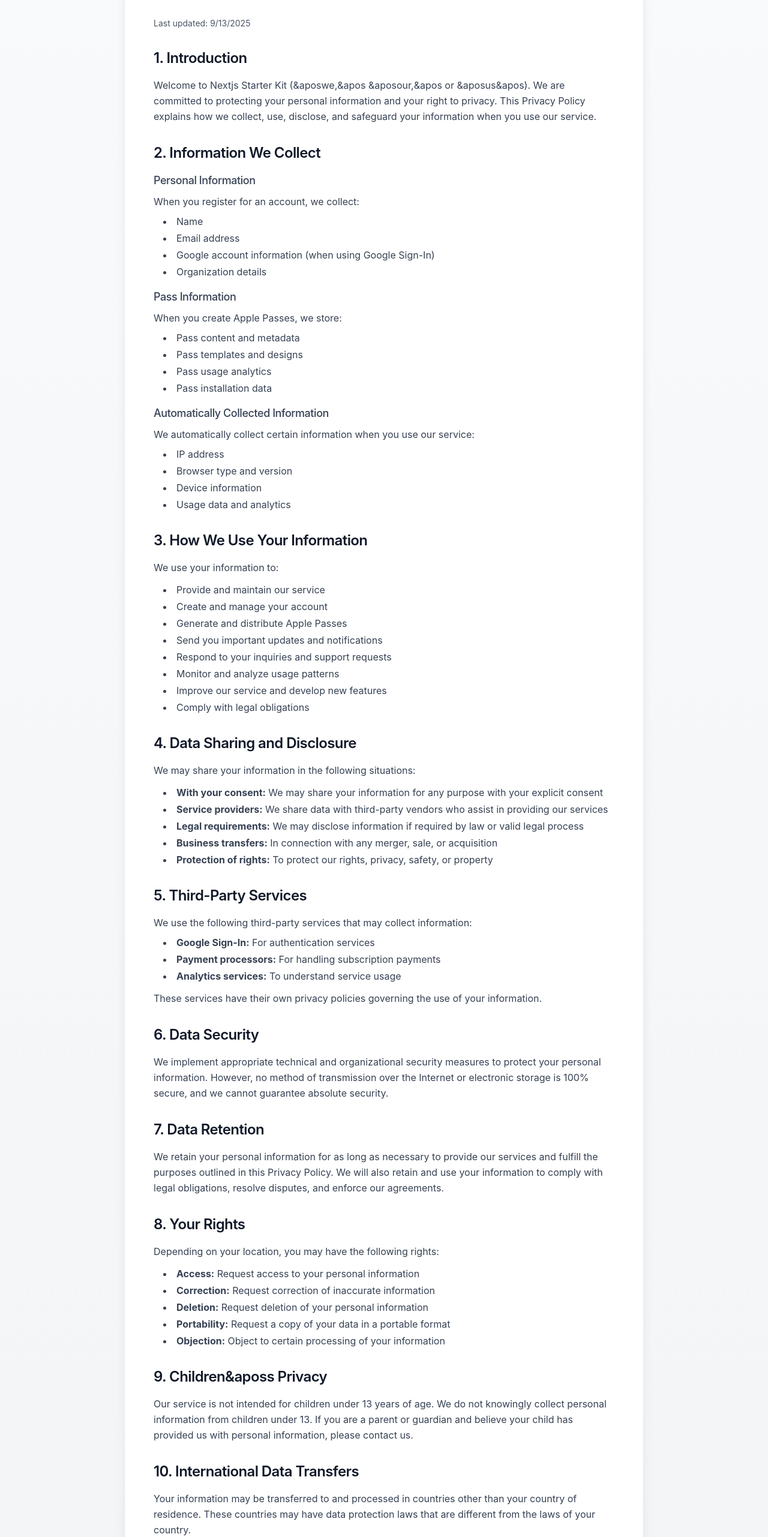
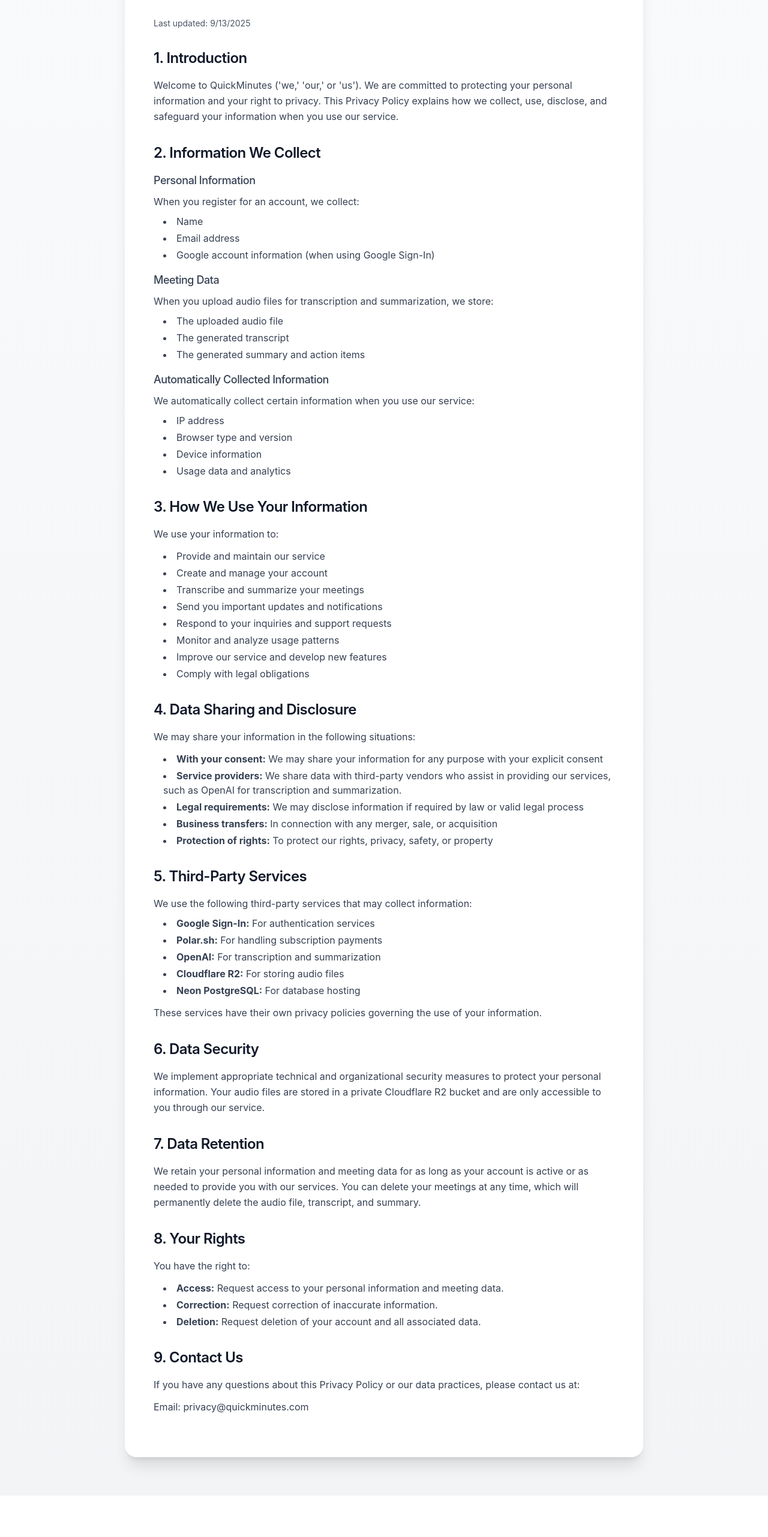
Before and after one commit to MongiLearnsToCode/quickminutes, a Next.js app: page /privacy-policy in a window 1280 px wide. Shown: the part 235-2797 px from the top of the page at 60% size. After the commit the page ends 2728 px from the top, so only its background shows below. Built offline with nearby package versions, Linux system fonts and the light colour scheme.

Commit message:
feat: implement security and privacy features

```diff
--- /dev/null
+++ b/app/api/delete-meeting/route.ts
@@ -0,0 +1,50 @@
+import { NextRequest, NextResponse } from "next/server";
+import { auth } from "@/lib/auth";
+import { db } from "@/db/drizzle";
+import { meetings, summaries, transcripts } from "@/db/schema";
+import { eq } from "drizzle-orm";
+import { deleteAudioAssets } from "@/lib/upload-audio";
+
+export async function POST(req: NextRequest) {
+  try {
+    const session = await auth.api.getSession({
+      headers: req.headers,
+    });
+
+    if (!session?.user?.id) {
+      return NextResponse.json({ error: "Unauthorized" }, { status: 401 });
+    }
+
+    const { meetingId } = await req.json();
+
+    if (!meetingId) {
+      return NextResponse.json(
+        { error: "Meeting ID is required" },
+        { status: 400 },
+      );
+    }
+
+    const [meeting] = await db
+      .select()
+      .from(meetings)
+      .where(eq(meetings.id, meetingId));
+
+    if (!meeting || meeting.userId !== session.user.id) {
+      return NextResponse.json({ error: "Meeting not found" }, { status: 404 });
+    }
+
+    await deleteAudioAssets(meeting.filePath);
+
+    await db.delete(summaries).where(eq(summaries.meetingId, meetingId));
+    await db.delete(transcripts).where(eq(transcripts.meetingId, meetingId));
+    await db.delete(meetings).where(eq(meetings.id, meetingId));
+
+    return NextResponse.json({ message: "Meeting deleted successfully" });
+  } catch (error) {
+    console.error("Delete meeting error:", error);
+    return NextResponse.json(
+      { error: "Failed to delete meeting" },
+      { status: 500 },
+    );
+  }
+}
--- /dev/null
+++ b/app/api/get-signed-url/route.ts
@@ -0,0 +1,52 @@
+import { NextRequest, NextResponse } from "next/server";
+import { auth } from "@/lib/auth";
+import { S3Client, GetObjectCommand } from "@aws-sdk/client-s3";
+import { getSignedUrl } from "@aws-sdk/s3-request-presigner";
+
+const r2 = new S3Client({
+  region: "auto",
+  endpoint: `https://${process.env.CLOUDFLARE_ACCOUNT_ID}.r2.cloudflarestorage.com`,
+  credentials: {
+    accessKeyId: process.env.R2_ACCESS_KEY_ID!,
+    secretAccessKey: process.env.R2_SECRET_ACCESS_KEY!,
+  },
+});
+
+export async function POST(req: NextRequest) {
+  try {
+    const session = await auth.api.getSession({
+      headers: req.headers,
+    });
+
+    if (!session?.user?.id) {
+      return NextResponse.json({ error: "Unauthorized" }, { status: 401 });
+    }
+
+    const { key } = await req.json();
+
+    if (!key) {
+      return NextResponse.json({ error: "File key is required" }, { status: 400 });
+    }
+
+    // Optional: Check if the user has access to this file
+    // For example, you could check if the key starts with the user's ID
+    if (!key.startsWith(session.user.id)) {
+      return NextResponse.json({ error: "Forbidden" }, { status: 403 });
+    }
+
+    const command = new GetObjectCommand({
+      Bucket: process.env.R2_BUCKET_NAME!,
+      Key: key,
+    });
+
+    const signedUrl = await getSignedUrl(r2, command, { expiresIn: 3600 });
+
+    return NextResponse.json({ url: signedUrl });
+  } catch (error) {
+    console.error("Get signed URL error:", error);
+    return NextResponse.json(
+      { error: "Failed to get signed URL" },
+      { status: 500 },
+    );
+  }
+}
--- a/app/dashboard/meeting/[meetingId]/page.tsx
+++ b/app/dashboard/meeting/[meetingId]/page.tsx
@@ -1,9 +1,14 @@
+"use client";
+
 import { db } from "@/db/drizzle";
 import { meetings, summaries, transcripts } from "@/db/schema";
 import { eq } from "drizzle-orm";
 import { notFound } from "next/navigation";
 import { Button } from "@/components/ui/button";
 import { jsPDF } from "jspdf";
+import { useEffect, useState } from "react";
+import { useRouter } from "next/navigation";
+import { toast } from "sonner";
 
 async function getMeetingDetails(meetingId: string) {
   const [meeting] = await db
@@ -43,14 +48,83 @@ function downloadPdfFile(content: string, filename: string) {
   doc.save(filename);
 }
 
-export default async function MeetingDetailsPage({.params,}: {params: { meetingId: string };}) {
-  const { meeting, transcript, summary } = await getMeetingDetails(
-    params.meetingId,
-  );
+export default function MeetingDetailsPage({.params,}: {params: { meetingId: string };}) {
+  const router = useRouter();
+  const [meeting, setMeeting] = useState<any>(null);
+  const [transcript, setTranscript] = useState<any>(null);
+  const [summary, setSummary] = useState<any>(null);
+  const [signedUrl, setSignedUrl] = useState<string | null>(null);
+
+  useEffect(() => {
+    async function fetchData() {
+      const { meeting, transcript, summary } = await getMeetingDetails(
+        params.meetingId,
+      );
+      setMeeting(meeting);
+      setTranscript(transcript);
+      setSummary(summary);
+
+      if (meeting) {
+        try {
+          const response = await fetch("/api/get-signed-url", {
+            method: "POST",
+            headers: {
+              "Content-Type": "application/json",
+            },
+            body: JSON.stringify({ key: meeting.filePath }),
+          });
+
+          if (!response.ok) {
+            throw new Error("Failed to get signed URL");
+          }
+
+          const { url } = await response.json();
+          setSignedUrl(url);
+        } catch (error) {
+          console.error("View file error:", error);
+          toast.error("Failed to load audio file");
+        }
+      }
+    }
+
+    fetchData();
+  }, [params.meetingId]);
+
+  const deleteMeeting = async () => {
+    try {
+      const response = await fetch("/api/delete-meeting", {
+        method: "POST",
+        headers: {
+          "Content-Type": "application/json",
+        },
+        body: JSON.stringify({ meetingId: params.meetingId }),
+      });
+
+      if (!response.ok) {
+        throw new Error("Failed to delete meeting");
+      }
+
+      toast.success("Meeting deleted successfully");
+      router.push("/dashboard/history");
+    } catch (error) {
+      console.error("Delete meeting error:", error);
+      toast.error("Failed to delete meeting");
+    }
+  };
+
+  if (!meeting) {
+    return <div>Loading...</div>;
+  }
 
   return (
     <div className="p-6 space-y-6">
-      <h1 className="text-3xl font-semibold tracking-tight">Meeting Details</h1>
+      <div className="flex justify-between items-center">
+        <h1 className="text-3xl font-semibold tracking-tight">Meeting Details</h1>
+        <Button variant="destructive" onClick={deleteMeeting}>
+          Delete Meeting
+        </Button>
+      </div>
+      {signedUrl && <audio controls src={signedUrl} />}
       <div className="grid gap-6 md:grid-cols-2">
         <div>
           <h2 className="text-xl font-semibold">Transcript</h2>
--- a/app/dashboard/upload/page.tsx
+++ b/app/dashboard/upload/page.tsx
@@ -18,7 +18,7 @@ import { toast } from "sonner";
 interface UploadedFile {
   id: string;
   name: string;
-  url: string;
+  key: string;
   size: number;
   type: string;
   uploadedAt: Date;
@@ -126,7 +126,7 @@ export default function UploadPage() {
         const newFile: UploadedFile = {
           id: uploadedFile.id,
           name: file.name,
-          url: uploadedFile.filePath,
+          key: uploadedFile.filePath, // filePath is the key
           size: file.size,
           type: file.type,
           uploadedAt: new Date(uploadedFile.createdAt),
@@ -171,8 +171,26 @@ export default function UploadPage() {
     }
   };
 
-  const removeFile = (id: string) => {
-    setUploadedFiles((prev) => prev.filter((file) => file.id !== id));
+  const viewFile = async (key: string) => {
+    try {
+      const response = await fetch("/api/get-signed-url", {
+        method: "POST",
+        headers: {
+          "Content-Type": "application/json",
+        },
+        body: JSON.stringify({ key }),
+      });
+
+      if (!response.ok) {
+        throw new Error("Failed to get signed URL");
+      }
+
+      const { url } = await response.json();
+      window.open(url, "_blank");
+    } catch (error) {
+      console.error("View file error:", error);
+      toast.error("Failed to view file");
+    }
   };
 
   const formatFileSize = (bytes: number) => {
@@ -335,15 +353,14 @@ export default function UploadPage() {
                           Summarize
                         </Button>
                       )}
-                      <Link href={`/dashboard/meeting/${file.id}`}>
                       <Button
                         size="sm"
                         variant="outline"
+                        onClick={() => viewFile(file.key)}
                         className="flex-1 text-xs"
                       >
                         View
                       </Button>
-                      </Link>
                     </div>
                   </div>
                   <Button
--- a/app/privacy-policy/page.tsx
+++ b/app/privacy-policy/page.tsx
@@ -17,7 +17,7 @@ export default function PrivacyPolicy() {
         <Card className="shadow-xl border-0">
           <CardContent className="p-8 md:p-12">
             <h1 className="text-3xl md:text-4xl font-bold mb-8">
-              Privacy Policy
+              Privacy Policy for QuickMinutes
             </h1>
             <p className="text-sm text-gray-600 dark:text-gray-400 mb-8">
               Last updated: {new Date().toLocaleDateString()}
@@ -29,8 +29,8 @@ export default function PrivacyPolicy() {
                   1. Introduction
                 </h2>
                 <p className="leading-relaxed">
-                  Welcome to Nextjs Starter Kit (&aposwe,&apos &aposour,&apos or
-                  &aposus&apos). We are committed to protecting your personal
+                  Welcome to QuickMinutes (&apos;we,&apos; &apos;our,&apos; or
+                  &apos;us&apos;). We are committed to protecting your personal
                   information and your right to privacy. This Privacy Policy
                   explains how we collect, use, disclose, and safeguard your
                   information when you use our service.
@@ -55,22 +55,21 @@ export default function PrivacyPolicy() {
                       <li>
                         Google account information (when using Google Sign-In)
                       </li>
-                      <li>Organization details</li>
                     </ul>
                   </div>
 
                   <div>
                     <h3 className="text-lg font-medium mb-2">
-                      Pass Information
+                      Meeting Data
                     </h3>
                     <p className="leading-relaxed">
-                      When you create Apple Passes, we store:
+                      When you upload audio files for transcription and
+                      summarization, we store:
                     </p>
                     <ul className="list-disc list-inside mt-2 space-y-1 ml-4">
-                      <li>Pass content and metadata</li>
-                      <li>Pass templates and designs</li>
-                      <li>Pass usage analytics</li>
-                      <li>Pass installation data</li>
+                      <li>The uploaded audio file</li>
+                      <li>The generated transcript</li>
+                      <li>The generated summary and action items</li>
                     </ul>
                   </div>
 
@@ -102,7 +101,7 @@ export default function PrivacyPolicy() {
                 <ul className="list-disc list-inside space-y-1 ml-4">
                   <li>Provide and maintain our service</li>
                   <li>Create and manage your account</li>
-                  <li>Generate and distribute Apple Passes</li>
+                  <li>Transcribe and summarize your meetings</li>
                   <li>Send you important updates and notifications</li>
                   <li>Respond to your inquiries and support requests</li>
                   <li>Monitor and analyze usage patterns</li>
@@ -125,7 +124,8 @@ export default function PrivacyPolicy() {
                   </li>
                   <li>
                     <strong>Service providers:</strong> We share data with
-                    third-party vendors who assist in providing our services
+                    third-party vendors who assist in providing our services,
+                    such as OpenAI for transcription and summarization.
                   </li>
                   <li>
                     <strong>Legal requirements:</strong> We may disclose
@@ -155,12 +155,17 @@ export default function PrivacyPolicy() {
                     <strong>Google Sign-In:</strong> For authentication services
                   </li>
                   <li>
-                    <strong>Payment processors:</strong> For handling
+                    <strong>Polar.sh:</strong> For handling
                     subscription payments
                   </li>
                   <li>
-                    <strong>Analytics services:</strong> To understand service
-                    usage
+                    <strong>OpenAI:</strong> For transcription and summarization
+                  </li>
+                  <li>
+                    <strong>Cloudflare R2:</strong> For storing audio files
+                  </li>
+                  <li>
+                    <strong>Neon PostgreSQL:</strong> For database hosting
                   </li>
                 </ul>
                 <p className="mt-3 leading-relaxed">
@@ -175,9 +180,9 @@ export default function PrivacyPolicy() {
                 </h2>
                 <p className="leading-relaxed">
                   We implement appropriate technical and organizational security
-                  measures to protect your personal information. However, no
-                  method of transmission over the Internet or electronic storage
-                  is 100% secure, and we cannot guarantee absolute security.
+                  measures to protect your personal information. Your audio
+                  files are stored in a private Cloudflare R2 bucket and are
+                  only accessible to you through our service.
                 </p>
               </section>
 
@@ -186,11 +191,11 @@ export default function PrivacyPolicy() {
                   7. Data Retention
                 </h2>
                 <p className="leading-relaxed">
-                  We retain your personal information for as long as necessary
-                  to provide our services and fulfill the purposes outlined in
-                  this Privacy Policy. We will also retain and use your
-                  information to comply with legal obligations, resolve
-                  disputes, and enforce our agreements.
+                  We retain your personal information and meeting data for as
+                  long as your account is active or as needed to provide you
+                  with our services. You can delete your meetings at any time,
+                  which will permanently delete the audio file, transcript, and
+                  summary.
                 </p>
               </section>
 
@@ -199,79 +204,34 @@ export default function PrivacyPolicy() {
                   8. Your Rights
                 </h2>
                 <p className="leading-relaxed mb-3">
-                  Depending on your location, you may have the following rights:
+                  You have the right to:
                 </p>
                 <ul className="list-disc list-inside space-y-1 ml-4">
                   <li>
                     <strong>Access:</strong> Request access to your personal
-                    information
+                    information and meeting data.
                   </li>
                   <li>
                     <strong>Correction:</strong> Request correction of
-                    inaccurate information
+                    inaccurate information.
                   </li>
                   <li>
-                    <strong>Deletion:</strong> Request deletion of your personal
-                    information
-                  </li>
-                  <li>
-                    <strong>Portability:</strong> Request a copy of your data in
-                    a portable format
-                  </li>
-                  <li>
-                    <strong>Objection:</strong> Object to certain processing of
-                    your information
+                    <strong>Deletion:</strong> Request deletion of your account
+                    and all associated data.
                   </li>
                 </ul>
               </section>
 
               <section>
                 <h2 className="text-2xl font-semibold mb-4 text-gray-900 dark:text-gray-100">
-                  9. Children&aposs Privacy
-                </h2>
-                <p className="leading-relaxed">
-                  Our service is not intended for children under 13 years of
-                  age. We do not knowingly collect personal information from
-                  children under 13. If you are a parent or guardian and believe
-                  your child has provided us with personal information, please
-                  contact us.
-                </p>
-              </section>
-
-              <section>
-                <h2 className="text-2xl font-semibold mb-4 text-gray-900 dark:text-gray-100">
-                  10. International Data Transfers
-                </h2>
-                <p className="leading-relaxed">
-                  Your information may be transferred to and processed in
-                  countries other than your country of residence. These
-                  countries may have data protection laws that are different
-                  from the laws of your country.
-                </p>
-              </section>
-
-              <section>
-                <h2 className="text-2xl font-semibold mb-4 text-gray-900 dark:text-gray-100">
-                  11. Updates to This Policy
-                </h2>
-                <p className="leading-relaxed">
-                  We may update this Privacy Policy from time to time. We will
-                  notify you of any changes by posting the new Privacy Policy on
-                  this page and updating the &aposLast updated&apos date.
-                </p>
-              </section>
-
-              <section>
-                <h2 className="text-2xl font-semibold mb-4 text-gray-900 dark:text-gray-100">
-                  12. Contact Us
+                  9. Contact Us
                 </h2>
                 <p className="leading-relaxed">
                   If you have any questions about this Privacy Policy or our
                   data practices, please contact us at:
                 </p>
                 <div className="mt-3 space-y-1">
-                  <p>Email: privacy@applepass.com</p>
-                  <p>Address: [Your Company Address]</p>
+                  <p>Email: privacy@quickminutes.com</p>
                 </div>
               </section>
             </div>
--- a/lib/upload-audio.ts
+++ b/lib/upload-audio.ts
@@ -1,6 +1,7 @@
 import {
   S3Client,
   PutObjectCommand,
+  DeleteObjectCommand,
 } from "@aws-sdk/client-s3";
 
 const r2 = new S3Client({
@@ -19,10 +20,17 @@ export const uploadAudioAssets = async (buffer: Buffer, key: string) => {
       Key: key,
       Body: buffer,
       ContentType: "audio/*",
-      ACL: "public-read", // optional if bucket is public
     })
   );
 
-  const publicUrl = `https://pub-6f0cf05705c7412b93a792350f3b3aa5.r2.dev/${key}`;
-  return publicUrl;
+  return key;
 };
+
+export const deleteAudioAssets = async (key: string) => {
+  await r2.send(
+    new DeleteObjectCommand({
+      Bucket: process.env.R2_BUCKET_NAME!,
+      Key: key,
+    })
+  );
+};
--- a/lib/upload-image.ts
+++ b/lib/upload-image.ts
@@ -19,10 +19,8 @@ export const uploadImageAssets = async (buffer: Buffer, key: string) => {
       Key: key,
       Body: buffer,
       ContentType: "image/*",
-      ACL: "public-read", // optional if bucket is public
     })
   );
 
-  const publicUrl = `https://pub-6f0cf05705c7412b93a792350f3b3aa5.r2.dev/${key}`;
-  return publicUrl;
+  return key;
 };
--- a/package.json
+++ b/package.json
@@ -11,6 +11,7 @@
   "dependencies": {
     "@ai-sdk/openai": "^1.3.22",
     "@aws-sdk/client-s3": "^3.800.0",
+    "@aws-sdk/s3-request-presigner": "^3.888.0",
     "@hookform/resolvers": "^5.0.1",
     "@icons-pack/react-simple-icons": "^12.7.0",
     "@neondatabase/serverless": "^1.0.0",
```
Also changed, not shown: 1 other file (tests, documents, lock files or other folders). Lines whose indentation alone changed are shown as unchanged.
